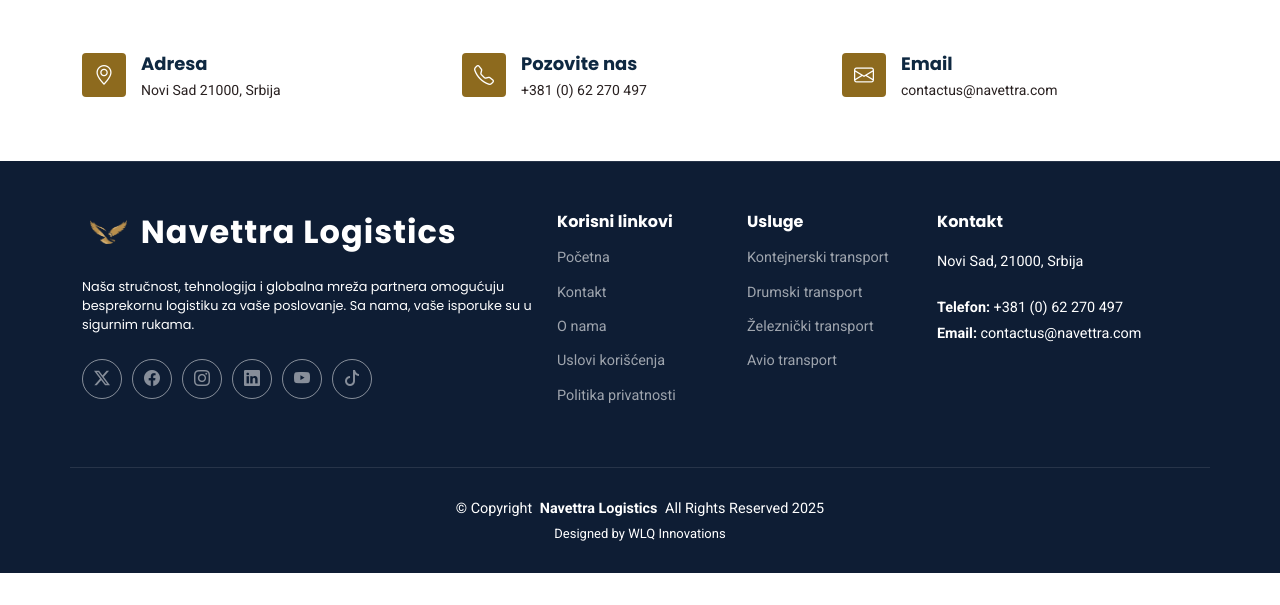
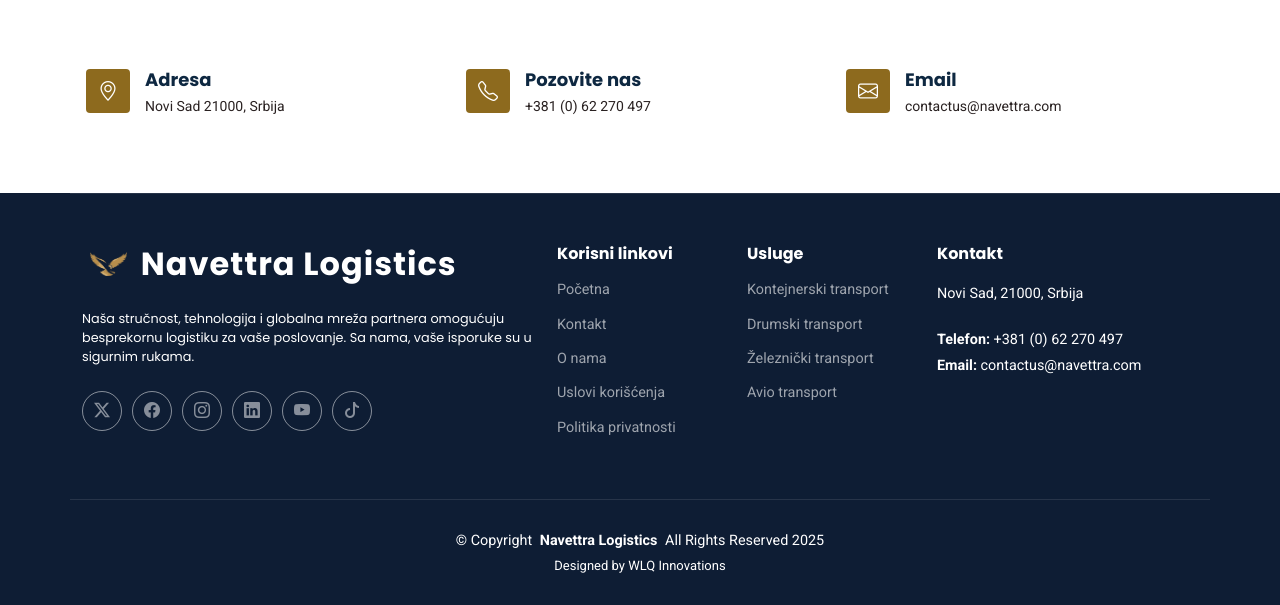
Before and after one commit to Osmestrasmesnica/Navettra, a plain HTML site: page contact.html in a window 1280 px wide. Shown: the part 926-1531 px from the top of the page. Before the commit the page ends 1499 px from the top, so only its background shows below. Drawn offline with Linux system fonts and the light colour scheme.

Commit message:
dodao kontakt padding

```diff
--- a/assets/css/main.css
+++ b/assets/css/main.css
@@ -2009,3 +2009,7 @@
   background-color: #ffc107;
   /* Add your styles here */
 }
+
+.row.kontakt>* {
+  padding: 1rem;
+}
--- a/contact.html
+++ b/contact.html
@@ -118,7 +118,7 @@
 
           <!-- TEST -->
           <div class="col-lg-12 pt-5">
-            <div class="row">
+            <div class="row kontakt">
 
               <div class="col-md-4">
                 <div class="info-item d-flex aos-init aos-animate" data-aos="fade-up" data-aos-delay="300">
```
Also changed, not shown: index.html (+1 -1 lines).
